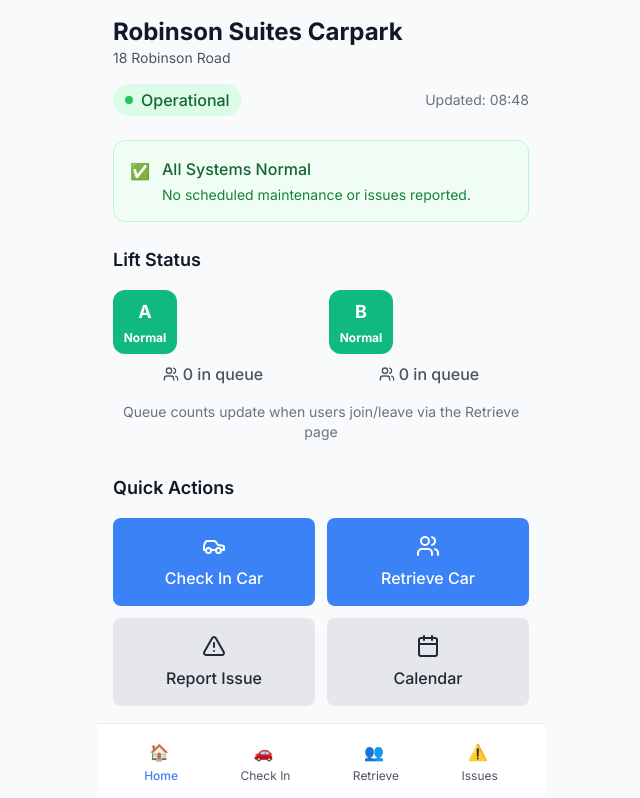
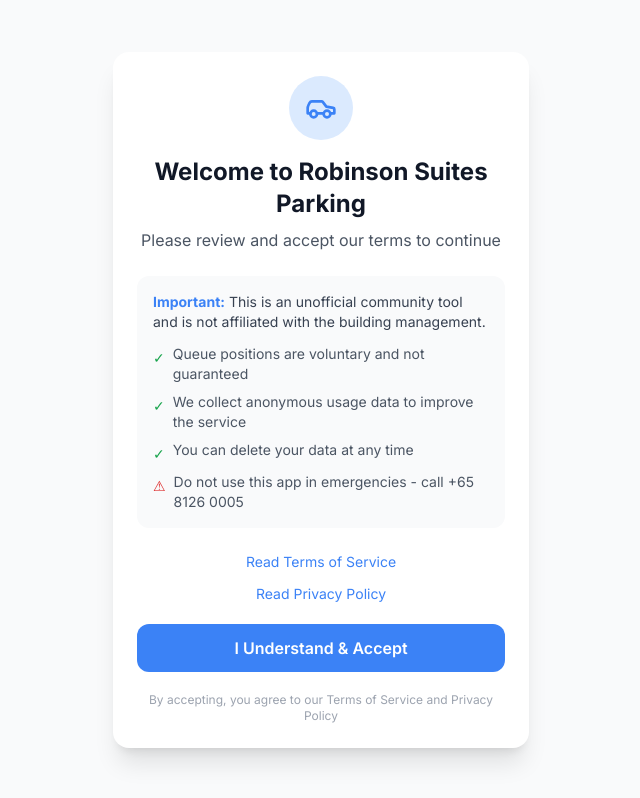
Before and after one commit to cjiajing/robinson-parking, a Next.js app: page / in a window 1280 px wide. Shown: the top 798 px of the page, without its empty margins (319-959 px from the left). Built offline with nearby package versions, Linux system fonts and the light colour scheme.

Commit message:
Update page.js

```diff
--- a/src/app/page.js
+++ b/src/app/page.js
@@ -16,31 +16,44 @@ export default function Home() {
   const [activeAlerts, setActiveAlerts] = useState([]);
   const [dismissedAlerts, setDismissedAlerts] = useState([]);
 
-  // Load user's code from localStorage
+  // Consent state
+  const [hasAcceptedTerms, setHasAcceptedTerms] = useState(false);
+  const [showConsent, setShowConsent] = useState(false);
+
+  // Check if user has accepted terms
   useEffect(() => {
+    const accepted = localStorage.getItem('terms-accepted');
+    if (accepted === 'true') {
+      setHasAcceptedTerms(true);
+    } else {
+      setShowConsent(true);
+    }
+
     const savedCode = localStorage.getItem('parkingCode');
     if (savedCode) setUserCode(savedCode);
 
-    // Load active alerts from localStorage (managed by admin)
     const savedAlerts = localStorage.getItem('activeAlerts');
     if (savedAlerts) {
       setActiveAlerts(JSON.parse(savedAlerts));
     }
-    // NO DEFAULT DEMO ALERT
 
-    // Load dismissed alerts
     const savedDismissed = localStorage.getItem('dismissedAlerts');
     if (savedDismissed) {
       setDismissedAlerts(JSON.parse(savedDismissed));
     }
 
-    // Update timestamp every minute (no queue simulation)
     const interval = setInterval(() => {
       setLastUpdated(new Date());
     }, 60000);
 
     return () => clearInterval(interval);
   }, []);
+
+  const acceptTerms = () => {
+    localStorage.setItem('terms-accepted', 'true');
+    setHasAcceptedTerms(true);
+    setShowConsent(false);
+  };
 
   const dismissAlert = (alertId) => {
     setActiveAlerts(prev => prev.filter(alert => alert.id !== alertId));
@@ -76,14 +89,78 @@ export default function Home() {
     }
   };
 
-  const getStatusIcon = (status) => {
-    switch(status) {
-      case 'normal': return <Wifi className="w-6 h-6" />;
-      case 'warning': return <AlertTriangle className="w-6 h-6" />;
-      case 'error': return <WifiOff className="w-6 h-6" />;
-    }
-  };
+  // If showing consent, render consent modal
+  if (showConsent) {
+    return (
+      <div className="max-w-md mx-auto p-4 min-h-screen flex items-center justify-center">
+        <div className="bg-white rounded-2xl shadow-xl p-6 w-full">
+          <div className="text-center mb-6">
+            <div className="w-16 h-16 bg-blue-100 rounded-full flex items-center justify-center mx-auto mb-4">
+              <Car className="w-8 h-8 text-parking-blue" />
+            </div>
+            <h1 className="text-2xl font-bold text-gray-900 mb-2">
+              Welcome to Robinson Suites Parking
+            </h1>
+            <p className="text-gray-600">
+              Please review and accept our terms to continue
+            </p>
+          </div>
 
+          <div className="bg-gray-50 rounded-xl p-4 mb-6 text-sm">
+            <p className="text-gray-700 mb-3">
+              <span className="font-bold text-parking-blue">Important:</span> This is an unofficial community tool and is not affiliated with the building management.
+            </p>
+            <ul className="space-y-2 text-gray-600">
+              <li className="flex items-start gap-2">
+                <span className="text-green-600 mt-1">✓</span>
+                <span>Queue positions are voluntary and not guaranteed</span>
+              </li>
+              <li className="flex items-start gap-2">
+                <span className="text-green-600 mt-1">✓</span>
+                <span>We collect anonymous usage data to improve the service</span>
+              </li>
+              <li className="flex items-start gap-2">
+                <span className="text-green-600 mt-1">✓</span>
+                <span>You can delete your data at any time</span>
+              </li>
+              <li className="flex items-start gap-2">
+                <span className="text-red-600 mt-1">⚠</span>
+                <span>Do not use this app in emergencies - call +65 8126 0005</span>
+              </li>
+            </ul>
+          </div>
+
+          <div className="flex flex-col gap-3">
+            <Link
+              href="/terms"
+              className="text-sm text-parking-blue hover:underline text-center"
+            >
+              Read Terms of Service
+            </Link>
+            <Link
+              href="/privacy"
+              className="text-sm text-parking-blue hover:underline text-center mb-2"
+            >
+              Read Privacy Policy
+            </Link>
+
+            <button
+              onClick={acceptTerms}
+              className="w-full py-3 bg-parking-blue text-white rounded-xl font-semibold hover:bg-parking-blue/90 transition-colors"
+            >
+              I Understand & Accept
+            </button>
+
+            <p className="text-xs text-gray-400 text-center mt-2">
+              By accepting, you agree to our Terms of Service and Privacy Policy
+            </p>
+          </div>
+        </div>
+      </div>
+    );
+  }
+
+  // Main app content (only shown after consent)
   return (
     <div className="max-w-md mx-auto p-4 pb-20">
       {/* Header */}
@@ -111,9 +188,19 @@ export default function Home() {
             Updated: {formatTime(lastUpdated)}
           </div>
         </div>
+
+        {/* Consent reminder - small badge */}
+        <div className="mt-2 text-right">
+          <Link href="/terms" className="text-xs text-gray-400 hover:text-gray-600">
+            Legal ✓
+          </Link>
+        </div>
       </header>
 
-      {/* Dynamic Alert Banners (Empty by default) */}
+      {/* Rest of your existing homepage content... */}
+      {/* (Keep all your existing code from here) */}
+
+      {/* Dynamic Alert Banners */}
       {activeAlerts.filter(alert => !dismissedAlerts.includes(alert.id)).map((alert) => (
         <div key={alert.id} className={`mb-4 rounded-xl p-4 border ${
           alert.priority === 'high' ? 'bg-red-50 border-red-200' :
@@ -228,7 +315,6 @@ export default function Home() {
           </div>
         </div>
 
-        {/* Note about queue */}
         <div className="mt-4 text-center text-sm text-gray-500">
           Queue counts update when users join/leave via the Retrieve page
         </div>
```
